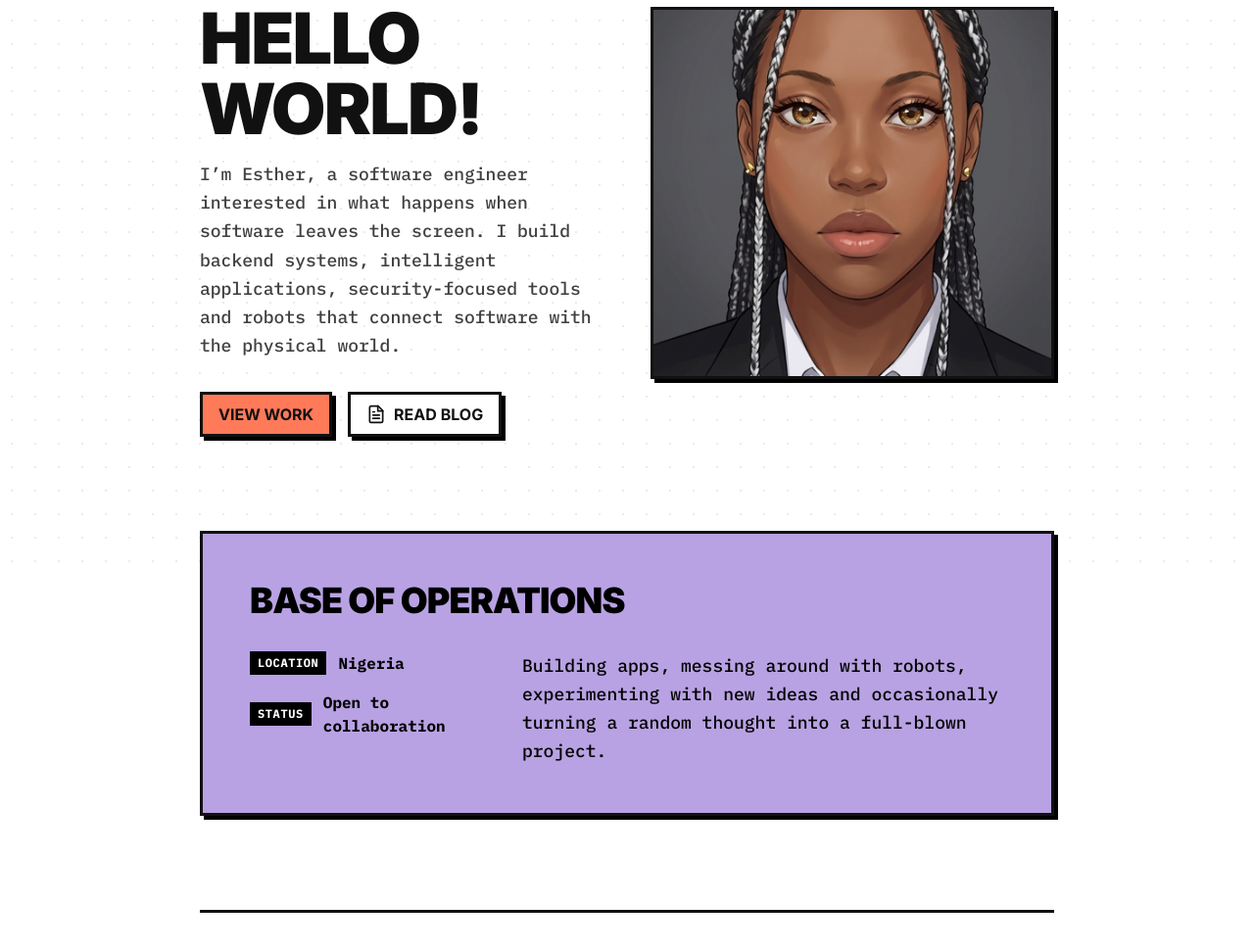
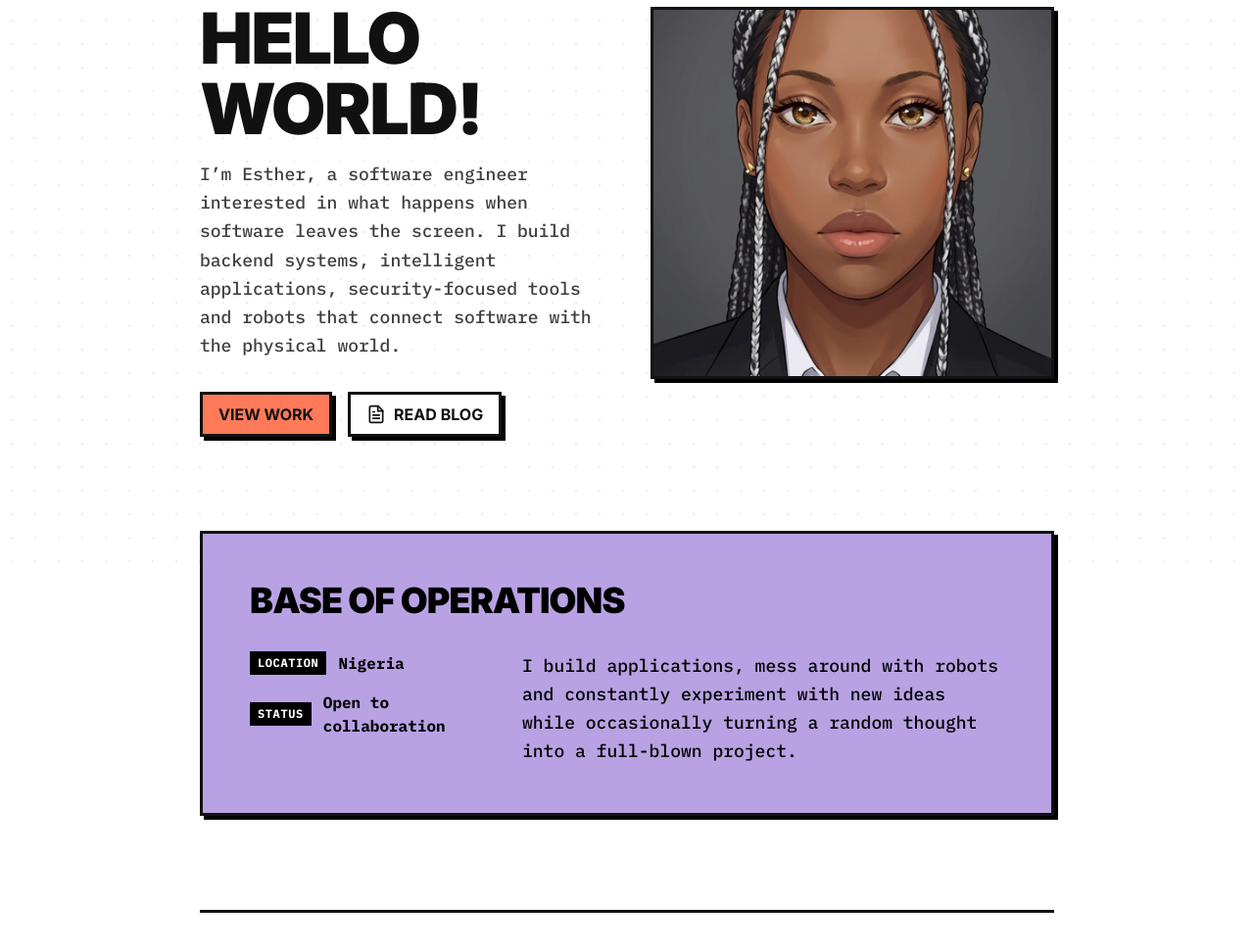
Before and after one commit to Jibrinpaul67/Portfolio-Website-main, an Astro site: page / in a window 1280 px wide. Shown: the part 207-1178 px from the top of the page at 98% size. Built offline with nearby package versions, Linux system fonts and the light colour scheme; Astro itself is replaced by a stand-in of ours; no server answers.

Commit message:
Update description in index.astro

```diff
--- a/src/pages/index.astro
+++ b/src/pages/index.astro
@@ -181,7 +181,7 @@ function formatJournalDate(date: Date) {
       </div>
 
       <div class="font-mono text-base md:text-lg leading-relaxed text-black">
-        <p>Building apps, messing around with robots, experimenting with new ideas and occasionally turning a random
+        <p> I build applications, mess around with robots and constantly experiment with new ideas while occasionally turning a random
         thought into a full-blown project. </p>
       </div>
     </div>
```
